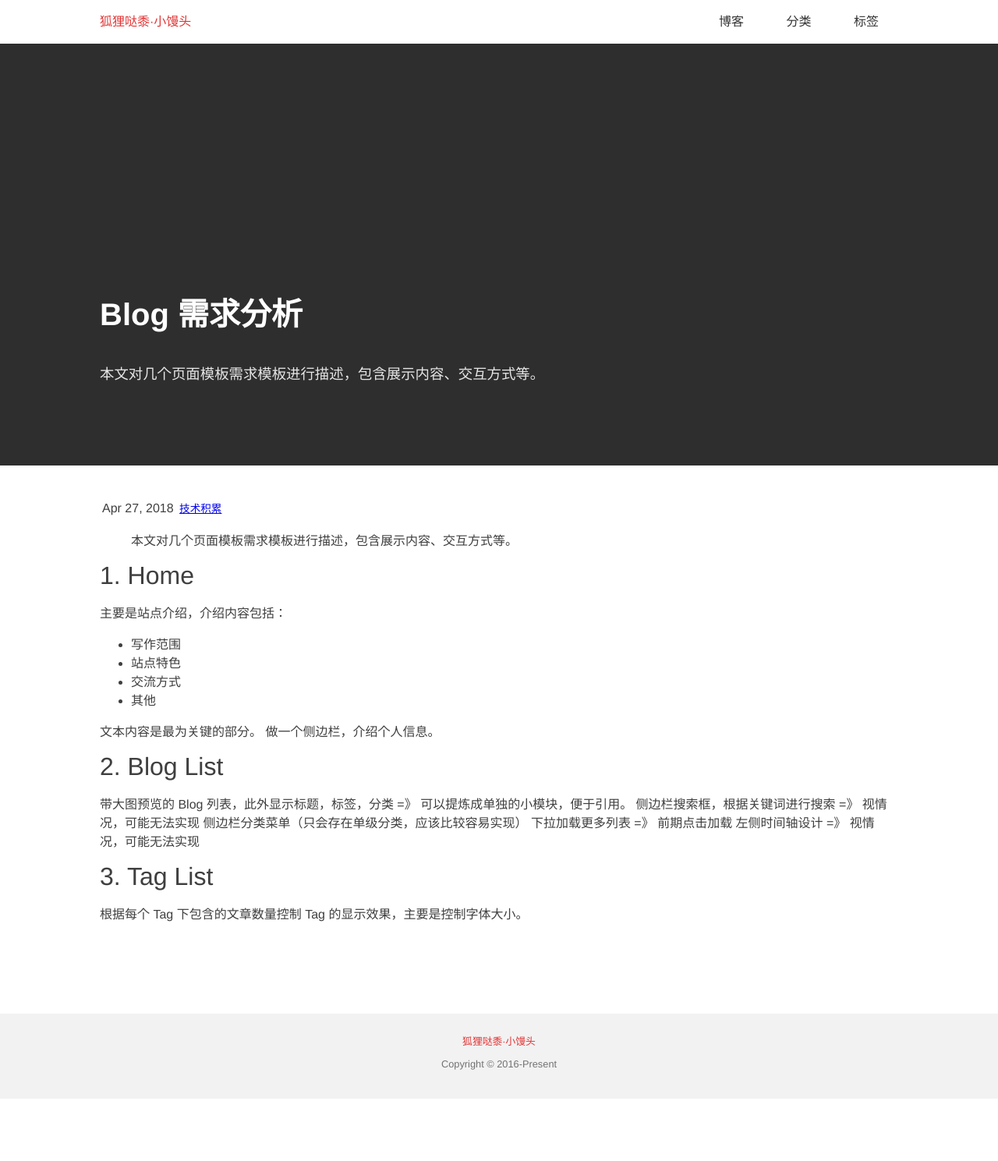
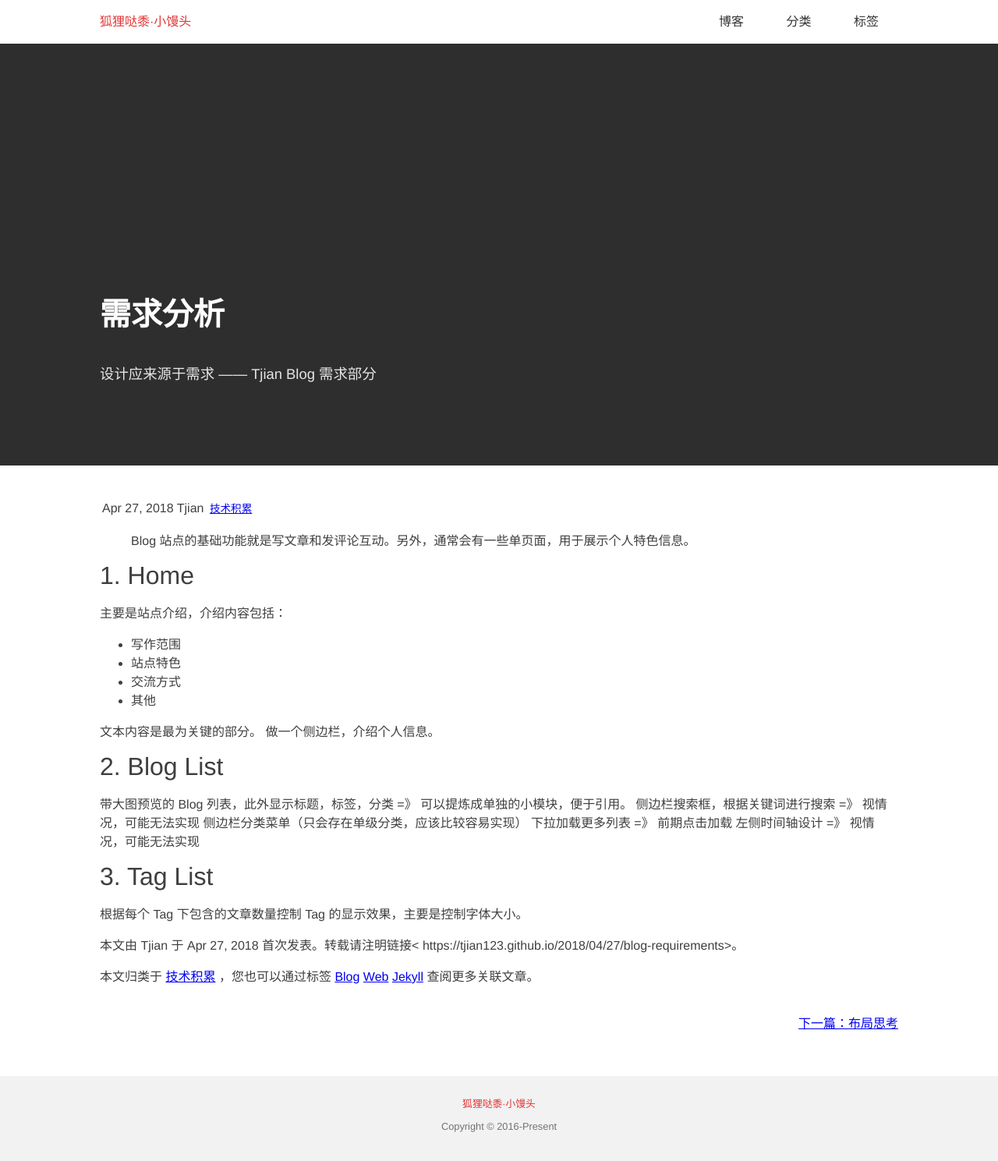
Before and after one commit to tjian123/tjian123.github.io, a Jekyll site: the page built from _posts/2018-04-27-blog-requirements.md, in a window 1280 px wide. Shown: the whole page at 78% size. Built offline with Jekyll 4.4.1, drawn with Linux system fonts in a browser that asks for light colours; before the commit the page ends 1409 px from its top, so only the background shows below that.

Commit message:
scss index

````diff
--- /dev/null
+++ b/_includes/config/article-meta.html
@@ -0,0 +1,19 @@
+<p>本文由
+{% if page.author %}
+	{{ page.author | capitalize }}
+{% else if site.author %}
+	{{ site.author | capitalize }}
+{% endif %}
+于
+{{ page.date | date: "%b %-d, %Y" }}
+首次发表。转载请注明链接<
+{{ page.url | prepend: site.url }}>。</p>
+<p>本文归类于
+{% for pageCategory in page.categories %}
+	<a href="/categories#tag-{{ pageCategory }}">{{ pageCategory }}</a>
+{% endfor %}
+，您也可以通过标签
+{% for pageTag in page.tags%}
+	<a href="/categories#tag-{{ pageTag }}">{{ pageTag }}</a>
+{% endfor %}
+查阅更多关联文章。</p>
--- a/_layouts/post.html
+++ b/_layouts/post.html
@@ -13,12 +13,14 @@ description: 用于博客文章页面的布局
 			</time>
 			{% if page.author %}
 			<span class="post-meta">
-				{{ page.author }}
+				{{ page.author | capitalize }}
 			</span>
+			{% else if site.author %}
+				{{ site.author | capitalize }}
 			{% endif %}
-			{% for page-category in page.categories %}
+			{% for pageCategory in page.categories %}
 			<span class="post-meta">
-				<a href="/categories#tag-{{ page-category }}">{{ page-category }}</a>
+				<a href="/categories#tag-{{ pageCategory }}">{{ pageCategory }}</a>
 			</span>
 			{% endfor %}
 		</p>
@@ -28,13 +30,16 @@ description: 用于博客文章页面的布局
 		{{ content }}
 	</div>
 
-	<div class="post-nav">
-		{% if page.previous %}
-		<a class="post-nav-prev" href="{{ page.previous.url | prepend: site.baseurl }}">上一篇：{{ page.previous.title }}</a>
-		{% endif %}
-		{% if page.next %}
-		<a class="post-nav-next" href="{{ page.next.url | prepend: site.baseurl }}">下一篇：{{ page.next.title }}</a>
-		{% endif %}
+	<div class="post-footer">
+		{% include config/article-meta.html %}
+		<div class="post-nav">
+			{% if page.previous %}
+			<a class="post-nav-prev" href="{{ page.previous.url | prepend: site.baseurl }}">下一篇：{{ page.previous.title }}</a>
+			{% endif %}
+			{% if page.next %}
+			<a class="post-nav-next" href="{{ page.next.url | prepend: site.baseurl }}">上一篇：{{ page.next.title }}</a>
+			{% endif %}
+		</div>
 	</div>
 
 </article>
--- /dev/null
+++ b/_posts/2017-03-08-blog-layout.md
@@ -0,0 +1,37 @@
+---
+layout: post
+title: 布局思考
+description: 搭好框架好干活 —— Tjian Blog 布局部分
+categories: [技术积累]
+tags: [Blog, Web]
+---
+
+> 这里的布局是指，页面所需要的展示类型，如单页展示、上中下分栏等。<!--more-->
+
+按照所需要的布局层次来描述：
+
+- 最顶层自然是**空白页**，无任何布局，随意描述 —— 通过 `base.md` 给定，新建布局只需要继承 `base` 即可。
+- 用的最多的**默认**布局，采用上中下分栏设计，分别对应显示 `header`,`content` 和 `footer` -- 通过 `default.md` 限定。
+- **单页**面显示的时候，需要对整个窗口加以利用 —— 通过 `single.md` 限定，目前是等同于 `base.md` 的。
+- **固定**显示的页面，如个人简介等，通常布局类似 —— 通过 `page.md` 限定，可以继承自 `base` 来规划布局，目前直接继承自 `default.md`。
+- 显示文章的页面，采用**分段**式布局 —— 继承自 `default.md`，给出了导航至上一篇下一篇的链接按钮。
+
+*注：*
+- *所有的 css 文件最终被聚合在一个大文件中，在 `base` 中引入。*
+- *在 `default` 中，引入了对 `header` 和 `footer` 的定义，统一导航和底部链接。*
+
+
+图示如下：
+
+```
+                base
+                  |
+        --------------------
+        |         |        |
+      default   single   (else if needed)
+        |         |
+    ---------   profile
+    |       |
+  page    post
+
+```
--- a/_posts/2018-04-27-blog-page-description.md
+++ b/_posts/2018-04-27-blog-requirements.md
@@ -1,14 +1,12 @@
 ---
 layout: post
-title: Blog 需求分析
-description: 本文对几个页面模板需求模板进行描述，包含展示内容、交互方式等。
+title: 需求分析
+description: 设计应来源于需求 —— Tjian Blog 需求部分
 categories: [技术积累]
-tags: [blog]
+tags: [Blog, Web, Jekyll]
 ---
 
-> 本文对几个页面模板需求模板进行描述，包含展示内容、交互方式等。
-
-<!--more-->
+> Blog 站点的基础功能就是写文章和发评论互动。另外，通常会有一些单页面，用于展示个人特色信息。<!--more-->
 
 ## 1. Home
 
--- /dev/null
+++ b/_sass/base/_index.scss
@@ -0,0 +1,10 @@
+@charset "utf-8";
+
+/**
+ * Tjian Blog -- base style
+ */
+
+@import
+	    "_reset",
+	    "_text",
+	    "_common";
--- a/_sass/component/_dynamic-content.scss
+++ b/_sass/component/_dynamic-content.scss
@@ -8,6 +8,7 @@
 			.dynamic-content-list-item {
 				display: inline-block;
 				margin: $spacing--xxxs;
+
 				a {
                     display: block;
                     border: 1px solid;
--- /dev/null
+++ b/_sass/component/_index.scss
@@ -0,0 +1,10 @@
+@charset "utf-8";
+
+/*!
+ * Tjian Blog -- component
+ */
+
+@import
+		"_dynamic-content",
+		"_offset-left",
+		"_profile";
--- /dev/null
+++ b/_sass/const/_index.scss
@@ -0,0 +1,9 @@
+@charset "utf-8";
+
+/*!
+ * Tjian Blog -- const
+ *  该部分不会产生 css
+ */
+
+@import "_const",
+		"_variable";
--- /dev/null
+++ b/_sass/layout/_index.scss
@@ -0,0 +1,14 @@
+@charset "utf-8";
+
+/*!
+ * Tjian Blog -- layout
+ */
+
+@import
+		"_page",
+		"_post",
+		"_header",
+		"_banner",
+		"_content",
+		"_footer",
+		"_default";
--- a/_sass/layout/_post.scss
+++ b/_sass/layout/_post.scss
@@ -109,10 +109,10 @@
         padding-top: 20px;
 
         .post-nav-prev {
-            float: left;
+            float: right;
         }
         .post-nav-next {
-            float: right;
+            float: left;
         }
 
         @include media-query($mobile) {
--- /dev/null
+++ b/_sass/markdown/_index.scss
@@ -0,0 +1,9 @@
+@charset "utf-8";
+
+/**
+ * Tjian Blog -- markdown
+ */
+
+@import
+		"_code-highlight",
+		"_content-style";
--- a/_sass/theme/_default.scss
+++ b/_sass/theme/_default.scss
@@ -2,15 +2,15 @@
 
 // 只涉及配色定义
 
-$brand_background_color: #FFFFFF;
-$brand_frontend_color: #333333;
+$brand-background-color: #FFFFFF;
+$brand-frontend-color: #333333;
 
-$brand_leading_color: #E33333;
+$brand-leading-color: #E33333;
 
-$body_background_color: #FFFFFF;
-$body_frontend_color: #3f3f3f;
+$body-background-color: #FFFFFF;
+$body-frontend-color: #3f3f3f;
 
 .default-style {
 
-	@include generate-theme($brand_background_color, $brand_leading_color, $brand_frontend_color, $body_background_color, $body_frontend_color);
+	@include generate-theme($brand-background-color, $brand-leading-color, $brand-frontend-color, $body-background-color, $body-frontend-color);
 }
--- /dev/null
+++ b/_sass/theme/_index.scss
@@ -0,0 +1,10 @@
+@charset "utf-8";
+
+/*!
+ * Tjian Blog -- theme
+ */
+
+@import
+		"_light",
+		"_dack",
+		"_default";
--- /dev/null
+++ b/_sass/third-party/_index.scss
@@ -0,0 +1,9 @@
+@charset "utf-8";
+
+/*!
+ * Tjian Blog -- third-party
+ */
+
+@import
+	"_font-awesome",
+	"_normalize";
--- /dev/null
+++ b/_sass/tools/_index.scss
@@ -0,0 +1,11 @@
+@charset "utf-8";
+
+/*!
+ * Tjian Blog -- tools
+ * 	该部分不会产生 css
+ */
+
+@import
+		"_spacing",
+		"_theme",
+		"_response";
--- a/css/main.scss
+++ b/css/main.scss
@@ -1,46 +1,19 @@
 ---
 # Only the main Sass file needs front matter (the dashes are enough)
 ---
+
 @charset "utf-8";
 
+$SCSS_DIRS: third-party const tools base component markdown layout theme;
+
 // Import partials from `sass_dir` (defaults to `_sass`)
-@import
-        "third-party/_normalize",
-        "third-party/_font-awesome";
 
 @import
-		"const/_const",
-		"const/_variable";
-
-@import
-		"tools/_spacing",
-		"tools/_theme",
-		"tools/_response";
-
-@import
-	    "base/_reset",
-	    "base/_text",
-	    "base/_common";
-
-@import
-		"component/_dynamic-content",
-		"component/_offset-left",
-		"component/_profile";
-
-@import
-		"markdown/_code-highlight",
-		"markdown/_content-style";
-
-@import
-		"layout/_page",
-		"layout/_post",
-		"layout/_header",
-		"layout/_banner",
-		"layout/_content",
-		"layout/_footer",
-		"layout/_default";
-
-@import
-		"theme/_light",
-		"theme/_dack",
-		"theme/_default";
+		"third-party/index",
+		"const/index",
+		"tools/index",
+		"base/index",
+		"component/index",
+		"markdown/index",
+		"layout/index",
+		"theme/index";
````
Also changed, not shown: _drafts/2017-03-07-create-myown-blog-style.md (deleted, +0 -196 lines), _posts/2017-03-07-blog-style.md (added, +213 -0 lines), 1 other file.
